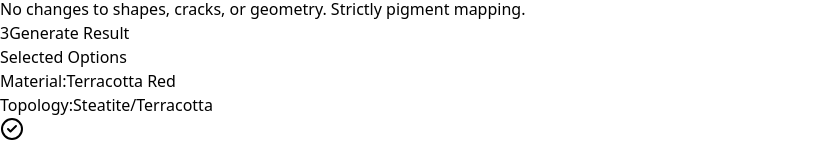
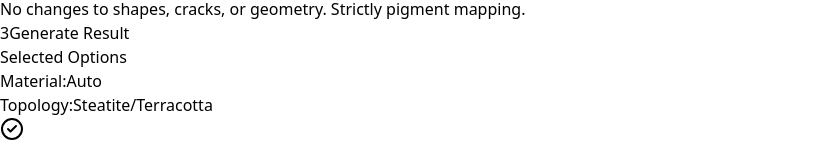
Before and after one commit to noman63000/harappan-artifact-restoration, a React app in the folder frontend/: page / in a window 1280 px wide. Shown: the part 807-952 px from the top of the page, without its empty margins (0-830 px from the left). Built offline with nearby package versions, Linux system fonts and the light colour scheme; the HTML template or start-up script is replaced by a standard one.

Commit message:
Update App.jsx

```diff
--- a/frontend/src/App.jsx
+++ b/frontend/src/App.jsx
@@ -11,7 +11,7 @@ function App() {
   // State Management
   const [image, setImage] = useState(null);
   const [preview, setPreview] = useState(null);
-  const [targetMaterial, setTargetMaterial] = useState('Terracotta Red');
+  const [targetMaterial, setTargetMaterial] = useState('Auto');
   const [customPrompt, setCustomPrompt] = useState(''); // <-- NEW: State for custom user text
 
   const [isProcessing, setIsProcessing] = useState(false);
```
